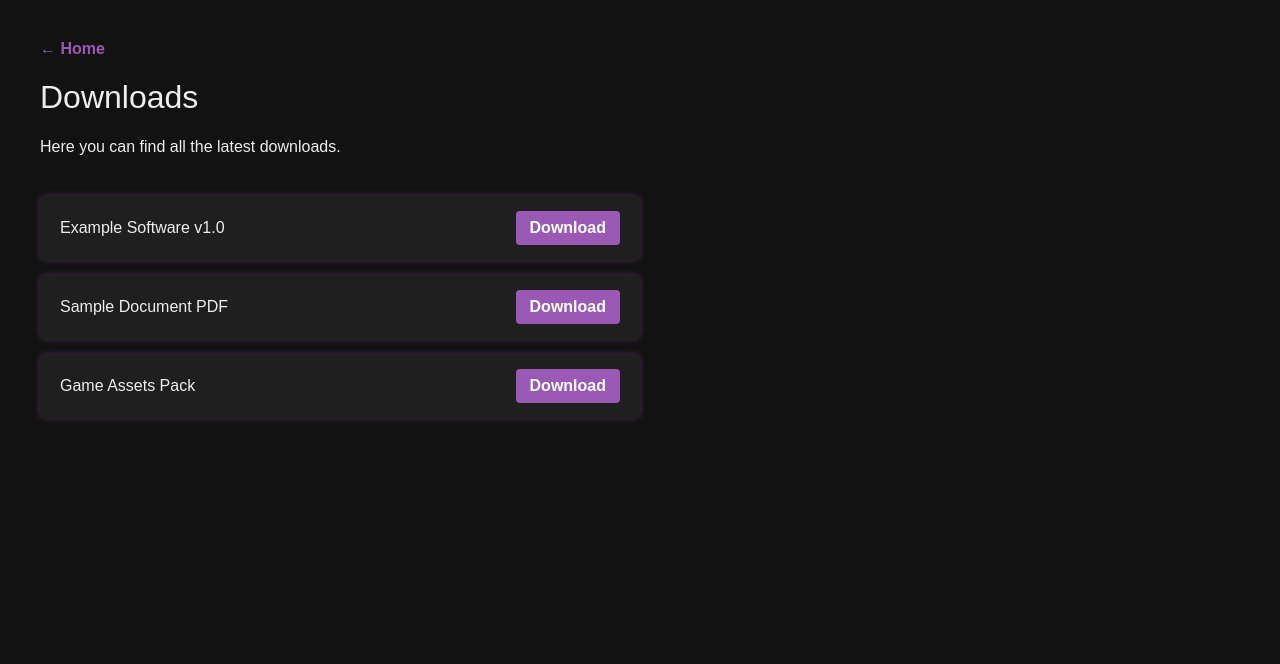
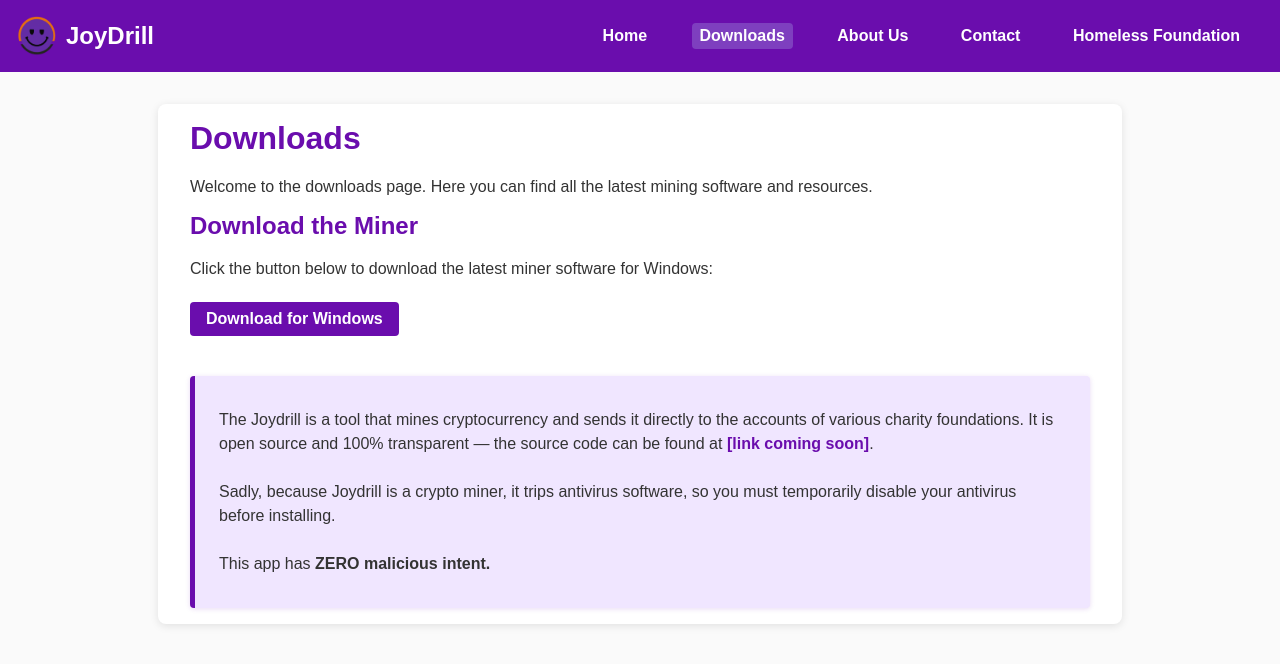
Before and after one commit to Garbagebuild/JoyDrill, a plain HTML site: page downloads.html in a window 1280 px wide. Drawn offline with Linux system fonts and the light colour scheme.

Commit message:
Update downloads.html

```diff
--- a/downloads.html
+++ b/downloads.html
@@ -2,84 +2,157 @@
 <html lang="en">
 <head>
   <meta charset="UTF-8" />
-  <meta name="viewport" content="width=device-width, initial-scale=1" />
-  <title>Downloads - Garbage Build</title>
+  <meta name="viewport" content="width=device-width, initial-scale=1.0" />
+  <title>Downloads - Ethical Mining for Charity</title>
   <style>
     body {
-      background-color: #121212;
-      color: #eee;
+      margin: 0;
       font-family: Arial, sans-serif;
-      margin: 40px;
+      background-color: #fafafa;
+      color: #333;
     }
-    a {
-      color: #9b59b6; /* purple highlight */
-      text-decoration: none;
-    }
-    a:hover {
-      text-decoration: underline;
-    }
+
     header {
-      margin-bottom: 40px;
-    }
-    h1 {
-      font-weight: normal;
-    }
-    nav a {
-      margin-right: 20px;
-      font-weight: bold;
-    }
-    .download-list {
-      list-style: none;
-      padding: 0;
-      max-width: 600px;
-    }
-    .download-list li {
-      background-color: #1f1f1f;
-      margin-bottom: 15px;
-      padding: 15px 20px;
-      border-radius: 6px;
-      box-shadow: 0 0 6px rgba(155, 89, 182, 0.4);
+      background-color: #6a0dad;
+      color: white;
+      padding: 1rem;
       display: flex;
       justify-content: space-between;
       align-items: center;
     }
-    .download-list a.button {
-      background-color: #9b59b6;
-      padding: 8px 14px;
+
+    /* --- logo and title --- */
+    .logo-container {
+      display: flex;
+      align-items: center;
+      gap: 10px;
+    }
+
+    .logo-container img {
+      width: 40px;
+      height: 40px;
+      border-radius: 50%;
+    }
+
+    .logo-container h2 {
+  margin: 0;
+  font-size: 1.5rem;
+  display: inline-block;
+  color: white; /* Add this line */
+}
+
+
+    nav a {
+      color: white;
+      margin: 0 1rem;
+      text-decoration: none;
+      font-weight: bold;
+      padding: 0.25rem 0.5rem;
       border-radius: 4px;
-      color: #fff;
-      font-weight: 600;
+      transition: background-color 0.3s ease;
+      display: inline-block;
+    }
+
+    nav a:hover {
+      text-decoration: underline;
+    }
+
+    /* Highlight current page link */
+    nav a.current {
+      background-color: #7e3fbf; /* lighter purple highlight */
+      box-shadow: none;
+      text-decoration: none;
+    }
+
+    .container {
+      max-width: 900px;
+      margin: 2rem auto;
+      padding: 1rem 2rem;
+      background: white;
+      border-radius: 8px;
+      box-shadow: 0 2px 8px rgba(0,0,0,0.1);
+    }
+
+    h1, h2 {
+      color: #6a0dad;
+      margin-top: 0;
+    }
+
+    a.download-link {
+      display: inline-block;
+      margin: 0.5rem 0;
+      padding: 0.5rem 1rem;
+      background-color: #6a0dad;
+      color: white;
+      text-decoration: none;
+      border-radius: 4px;
+      font-weight: bold;
       transition: background-color 0.3s ease;
     }
-    .download-list a.button:hover {
-      background-color: #7d3c98;
+
+    a.download-link:hover {
+      background-color: #570aab;
+    }
+
+    .info-box {
+      margin-top: 2rem;
+      background-color: #f0e6ff;
+      border-left: 5px solid #6a0dad;
+      padding: 1rem 1.5rem;
+      font-size: 1rem;
+      line-height: 1.5;
+      color: #333;
+      border-radius: 4px;
+      box-shadow: 0 1px 5px rgba(106, 13, 173, 0.15);
+    }
+
+    .info-box a {
+      color: #6a0dad;
+      text-decoration: none;
+      font-weight: 600;
+    }
+
+    .info-box a:hover {
+      text-decoration: underline;
     }
   </style>
 </head>
 <body>
+  <header>
+    <div class="logo-container">
+      <img src="logo.png" alt="JoyDrill Logo">
+      <h2>JoyDrill</h2>
+    </div>
+    <nav>
+      <a href="index.html">Home</a>
+      <a href="downloads.html" class="current">Downloads</a>
+      <a href="about.html">About Us</a>
+      <a href="contact.html">Contact</a>
+      <a href="foundation.html">Homeless Foundation</a>
+    </nav>
+  </header>
 
-<header>
-  <nav>
-    <a href="index.html">&larr; Home</a>
-  </nav>
-  <h1>Downloads</h1>
-  <p>Here you can find all the latest downloads.</p>
-</header>
+  <div class="container">
+    <h1>Downloads</h1>
+    <p>Welcome to the downloads page. Here you can find all the latest mining software and resources.</p>
 
-<ul class="download-list">
-  <li>
-    <span>Example Software v1.0</span>
-    <a class="button" href="downloads/example-software-v1.zip" download>Download</a>
-  </li>
-  <li>
-    <span>Sample Document PDF</span>
-    <a class="button" href="downloads/sample-document.pdf" download>Download</a>
-  </li>
-  <li>
-    <span>Game Assets Pack</span>
-    <a class="button" href="downloads/game-assets.zip" download>Download</a>
-  </li>
-</ul>
+    <section>
+      <h2>Download the Miner</h2>
+      <p>Click the button below to download the latest miner software for Windows:</p>
+      <a href="downloads/ethminer.zip" class="download-link" download>Download for Windows</a>
+    </section>
 
+    <section class="info-box">
+      <p>
+        The Joydrill is a tool that mines cryptocurrency and sends it directly to the accounts of various charity foundations.
+        It is open source and 100% transparent — the source code can be found at
+        <a href="#" target="_blank" rel="noopener noreferrer">[link coming soon]</a>.
+        <br /><br />
+        Sadly, because Joydrill is a crypto miner, it trips antivirus software, so you must temporarily disable your antivirus before installing.
+        <br /><br />
+        This app has <strong>ZERO malicious intent.</strong>
+      </p>
+    </section>
+  </div>
 </body>
 </html>
```
